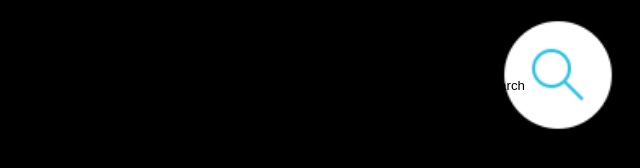
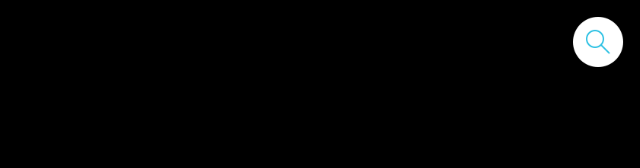
Before and after one commit to AminaG/search-results, a website: page index.html in a window 1280 px wide. Shown: the top 168 px of the page, without its empty margins (640-1280 px from the left). Drawn offline with Linux system fonts and the light colour scheme.

Commit message:
some cahnge

```diff
--- a/script.js
+++ b/script.js
@@ -16,13 +16,14 @@ if('undefined' == typeof INSTALL_SCOPE.Blockly){
         }
         reRender(){
             this.searchOuter = document.createElement('blockly-g-search');
-            this.searchOuter.innerHTML = `<blockly-g-search-inner>
-
-                                        <blockly-g-search-visible-on-open>
-                                            <input class="blockly-g-search-input" type='search'>
-                                        </blockly-g-search-visible-on-open>
-                                        <button type="button" class="blockly-g-search-submit" >Search</button>
-                                    </blockly-g-search-inner>`;
+            this.searchOuter.innerHTML = `<blockly-g-search-outer>
+                                            <blockly-g-search-inner>
+                                                <blockly-g-search-visible-on-open>
+                                                    <input class="blockly-g-search-input" type='search'>
+                                                </blockly-g-search-visible-on-open>
+                                                <button type="button" class="blockly-g-search-submit" >Search</button>
+                                            </blockly-g-search-inner>
+                                            </blockly-g-search-outer>`;
             this.addClass(this.searchOuter,'blockly-g-search-theme-' + this.options.theme);
             this.elm = !INSTALL_SCOPE.devel ? INSTALL.createElement(this.options.location, this.elm) : document.body;
             //console.log(typeof INSTALL.createElement);
--- a/style.css
+++ b/style.css
@@ -14,11 +14,11 @@ body.blockly-g-search-body-devel-theme-light{
 }
 blockly-g-search{
     width: 100%;
-    max-width: 150px;
-    -webkit-transition: width 1s ease-in-out;
-    -moz-transition: width 1s ease-in-out;
-    -o-transition: width 1s ease-in-out;
-    transition: width 1s ease-in-out;
+    max-width: 70px;
+    -webkit-transition: 1s ease-in-out;
+    -moz-transition: 1s ease-in-out;
+    -o-transition: 1s ease-in-out;
+    transition: 1s ease-in-out;
 }
 blockly-g-search,
 blockly-g-search-inner,
@@ -80,7 +80,7 @@ blockly-g-search .blockly-g-search-submit{
     display: inline-block;
     background-size: contain;
     background-color: transparent;
-    text-indent: 99;
+    text-indent: 999;
     overflow: hidden;
     background-position: 3px 3px;
     background-repeat: no-repeat;
```
